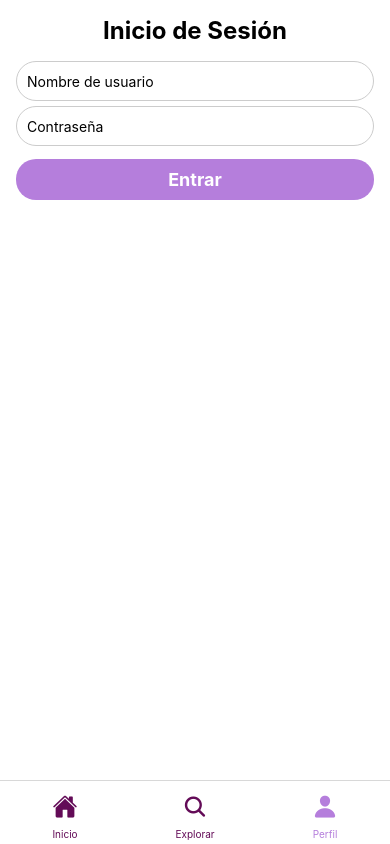
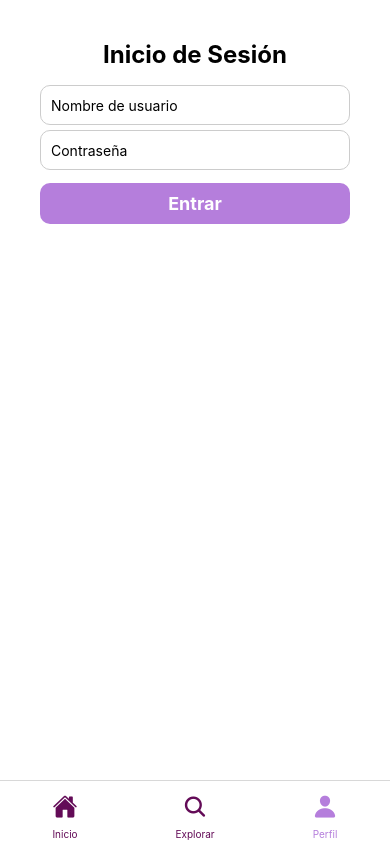
Before and after one commit to nmaraz15/trabajoFinalMiPC, a React Native app: screen /Profile in a window 390 px wide. Built offline with nearby package versions, Linux system fonts and the light colour scheme.

Commit message:
23 de abril ultimo

```diff
--- a/src/screens/location-detail/LocationDetailScreen.jsx
+++ b/src/screens/location-detail/LocationDetailScreen.jsx
@@ -1,12 +1,18 @@
-import React from 'react'
-import { View, ScrollView, Image, Text, ImageBackground } from 'react-native'
+import React, { useContext } from 'react'
+import { View, ScrollView, Image, Text, ImageBackground, TouchableOpacity } from 'react-native'
 import MapView, { Marker } from 'react-native-maps'
 import { styles } from './LocationDetailScreen.styles'
 import { Ionicons } from '@expo/vector-icons'
 import { COLORS } from '../../utils/theme'
 import { Link } from '@react-navigation/native'
+import { UserContext } from '../../contexts/UserContext'
+
+
 export const LocationDetailScreen = ({ route }) => {
   const { item } = route.params
+  const { currentUser } = useContext(UserContext)
+
+
   return (
     <ScrollView style={styles.container}>
       <View style={styles.imageContainer}>
@@ -35,6 +41,8 @@ export const LocationDetailScreen = ({ route }) => {
           <Ionicons name='star' size={25} color={COLORS.primary} />
           <Text style={styles.rating}>{item.rating}</Text>
 
+          {currentUser && (
+
           <View style={styles.assistantsContainer}>
 
           <Image source={require('../../../assets/images/assistent1.jpg')} style={styles.imageAssistants1}/>
@@ -42,8 +50,14 @@ export const LocationDetailScreen = ({ route }) => {
           <Image source={require('../../../assets/images/assistent3.jpg')} style={styles.imageAssistants3}/>
           <Image source={require('../../../assets/images/assistent4.jpg')} style={styles.imageAssistants4}/>
           <Image source={require('../../../assets/images/total.jpg')} style={styles.imageAssistants5}/>
+
+        <TouchableOpacity style={styles.button}>
+        <Text style={styles.buttonText}>¡Unete a la diversión!!</Text>
+         </TouchableOpacity>
+
+
           </View>
-
+       )}
        </View>
 
        <Link style={styles.webButton} to={{ screen: 'LocationDetailWeb', params: { url: item.url } }}>
--- a/src/screens/location-detail/LocationDetailScreen.styles.js
+++ b/src/screens/location-detail/LocationDetailScreen.styles.js
@@ -109,6 +109,20 @@ export const styles = StyleSheet.create({
     width: 100,
     height: 40,
     marginTop: 10
+  },
+  button: {
+    textAlign: 'center',
+    backgroundColor: COLORS.grey,
+    borderRadius: 5,
+    paddingVertical: 10,
+    paddingLeft: 17,
+    width: 150,
+    height: 40,
+    marginTop: 5,
+    left: -50
+  },
+  buttonText: {
+    color: COLORS.secondaty,
+    fontSize:13
   }
-
 })
--- a/src/screens/location-list/LocationListScreen.jsx
+++ b/src/screens/location-list/LocationListScreen.jsx
@@ -1,4 +1,4 @@
-import React, {useState} from 'react'
+import React, { useState, useEffect } from 'react'
 import { View, Text, SafeAreaView, FlatList, Pressable, Image } from 'react-native'
 import { styles } from './LocationListScreen.styles'
 import { data } from '../../api/data'
--- a/src/screens/login/LoginScreen.jsx
+++ b/src/screens/login/LoginScreen.jsx
@@ -24,6 +24,7 @@ export const LoginScreen = () => {
           setCurrentUser({ username, password })
           navigation.navigate('Home')
         }
+
       })
       .catch(err => console.warn(err))
   }
--- a/src/screens/login/LoginScreen.styles.js
+++ b/src/screens/login/LoginScreen.styles.js
@@ -4,7 +4,7 @@ import { COLORS } from '../../utils/theme'
 export const styles = StyleSheet.create({
   container: {
     flex: 1,
-    padding: 16,
+    padding: 40,
     backgroundColor: '#fff',
     marginTop: StatusBar.currentHeight
   },
@@ -18,7 +18,7 @@ export const styles = StyleSheet.create({
     height: 40,
     borderColor: '#ccc',
     borderWidth: 1,
-    borderRadius: 20,
+    borderRadius: 10,
     paddingHorizontal: 10,
     marginBottom: 5
   },
@@ -30,7 +30,7 @@ export const styles = StyleSheet.create({
     backgroundColor: COLORS.primary,
     paddingVertical: 10,
     paddingHorizontal: 20,
-    borderRadius: 20,
+    borderRadius: 10,
     marginTop: 8,
     alignItems: 'center'
   },
--- a/src/screens/user/UserInfoScreen.jsx
+++ b/src/screens/user/UserInfoScreen.jsx
@@ -26,17 +26,17 @@ export const UserInfoScreen = () => {
         </TouchableOpacity>
       </View>
       <View style={styles.content}>
-        <Text style={styles.sectionTitle}>About Me</Text>
+        <Text style={styles.sectionTitle}>Mi perfil</Text>
         <Text style={styles.sectionText}>
-          Lorem ipsum dolor sit amet, consectetur adipiscing elit. Sed ut
-          tellus eu nisi tincidunt ultrices. Morbi id dictum ipsum. Nunc nec
-          lacus massa. Integer eget elit non elit sodales maximus.
+        Soy una persona proactiva, excelente compañera de equipo,
+        organizado y responsable.
+        Disfruto mucho aprender cosas nuevas, mi objetivo es un puesto desafiante y dinámico donde poder
+         compartir mi experiencia y a su vez sumar nuevos conocimientos.
         </Text>
-        <Text style={styles.sectionTitle}>Interests</Text>
+        <Text style={styles.sectionTitle}>Intereses</Text>
         <Text style={styles.sectionText}>
-          Lorem ipsum dolor sit amet, consectetur adipiscing elit. Sed ut
-          tellus eu nisi tincidunt ultrices. Morbi id dictum ipsum. Nunc nec
-          lacus massa. Integer eget elit non elit sodales maximus.
+        Busco entrar en una empresa en donde pueda aplicar todos los conocimientos adquiridos
+        en la universidad y mi carrera profesional.
         </Text>
       </View>
 
--- a/src/screens/user/UserInfoScreen.styles.js
+++ b/src/screens/user/UserInfoScreen.styles.js
@@ -17,7 +17,7 @@ export const styles = StyleSheet.create({
   profileImage: {
     width: 80,
     height: 80,
-    borderRadius: 40,
+    borderRadius: 10,
     marginRight: 5
   },
   profileInfo: {
@@ -49,11 +49,12 @@ export const styles = StyleSheet.create({
     justifyContent: 'center',
     backgroundColor: COLORS.primary,
     paddingVertical: 10,
-    paddingHorizontal: 20,
-    borderRadius: 20,
+    paddingHorizontal: 40,
+    borderRadius: 10,
     marginTop: 15,
-    marginLeft: 10,
-    height: 50
+    marginLeft: 20,
+    height: 50,
+    width: 120
   },
   buttonText: {
     color: COLORS.white,
```
Also changed, not shown: assets/images/avatar.png, assets/images/avatar2.png (added).
